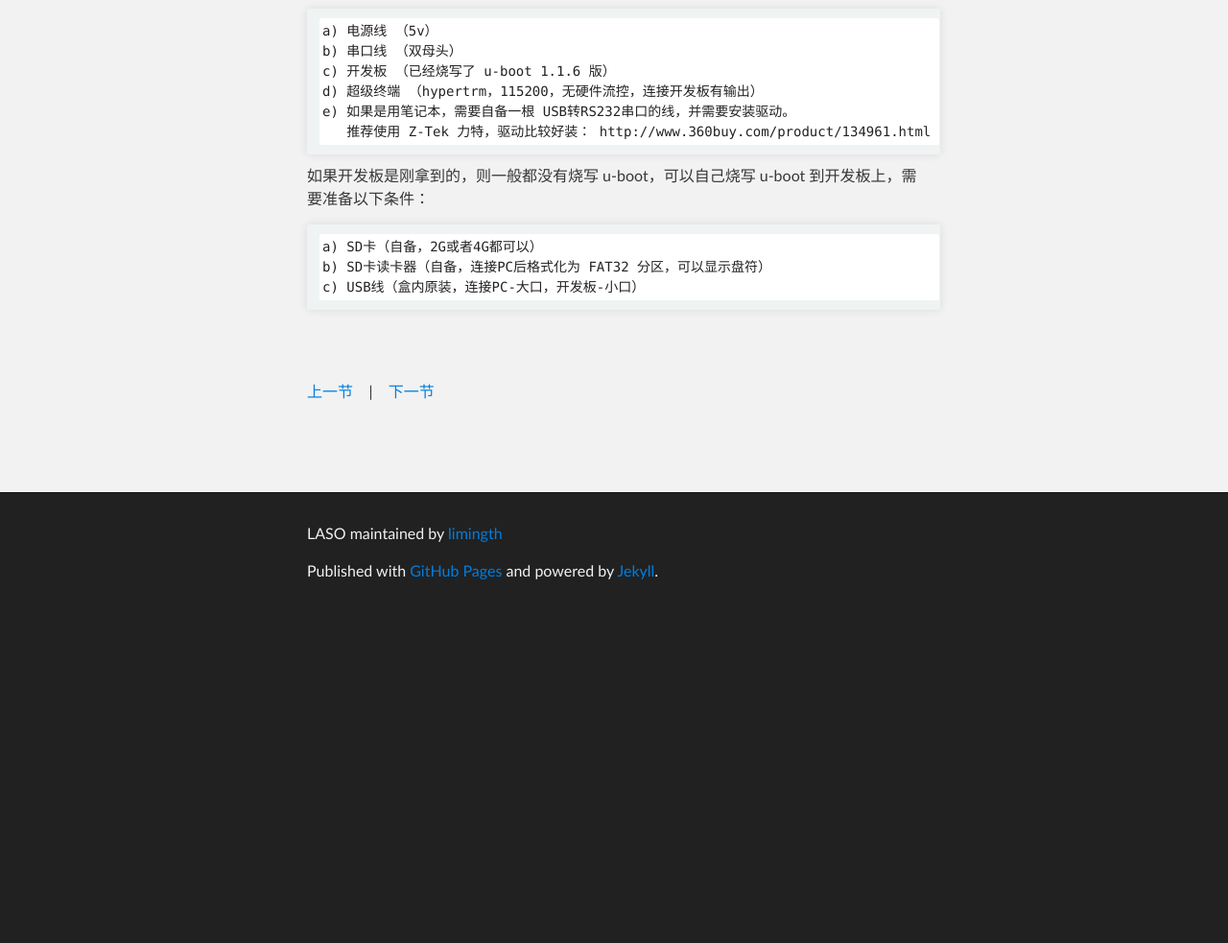
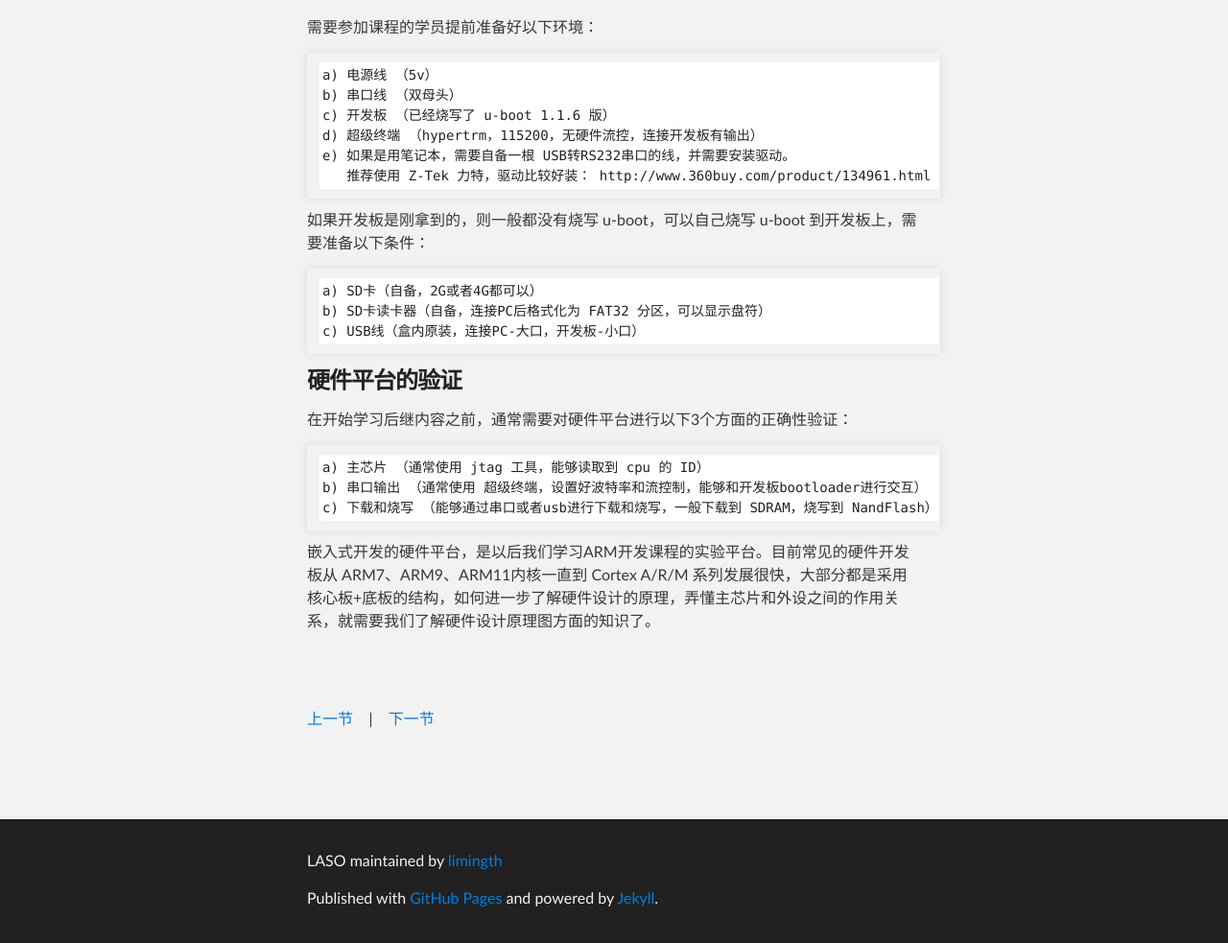
Before and after one commit to limingth/LASO, a Jekyll site: the page built from zh/chp1-1.md, in a window 1280 px wide and 1400 px high, scrolled down 376 px. Shown: the part 417-1400 px from the top of the window at 96% size. Built offline with Jekyll 4.4.1, drawn with Linux system fonts in a browser that asks for light colours; Markdown is read by kramdown in place of the engine named in the settings; before the commit the page ends 1435 px from its top, so only the background shows below that.

Commit message:
Update zh/chp1-1.md

```diff
--- a/zh/chp1-1.md
+++ b/zh/chp1-1.md
@@ -10,6 +10,7 @@ title: 硬件平台
 
 <div class="figures"> <img src="../figures/LASO-tiny210-433.jpg" /> </div>
 
+### 准备工作
 需要参加课程的学员提前准备好以下环境：
 
 	a) 电源线 （5v）
@@ -25,6 +26,14 @@ title: 硬件平台
 	b) SD卡读卡器（自备，连接PC后格式化为 FAT32 分区，可以显示盘符）
 	c) USB线（盒内原装，连接PC-大口，开发板-小口）
 
+### 硬件平台的验证
+在开始学习后继内容之前，通常需要对硬件平台进行以下3个方面的正确性验证：
+
+	a) 主芯片 （通常使用 jtag 工具，能够读取到 cpu 的 ID）
+	b) 串口输出 （通常使用 超级终端，设置好波特率和流控制，能够和开发板bootloader进行交互）
+	c) 下载和烧写 （能够通过串口或者usb进行下载和烧写，一般下载到 SDRAM，烧写到 NandFlash）
+
+嵌入式开发的硬件平台，是以后我们学习ARM开发课程的实验平台。目前常见的硬件开发板从 ARM7、ARM9、ARM11内核一直到 Cortex A/R/M 系列发展很快，大部分都是采用核心板+底板的结构，如何进一步了解硬件设计的原理，弄懂主芯片和外设之间的作用关系，就需要我们了解硬件设计原理图方面的知识了。
 
 <br> <br>
 <div> <a href="chp0-1.html">上一节</a> &nbsp;&nbsp; | &nbsp;&nbsp; <a href="chp1-2.html">下一节</a> </div> <br> <br>
```
